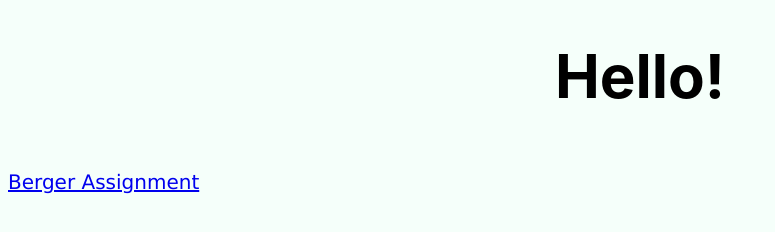
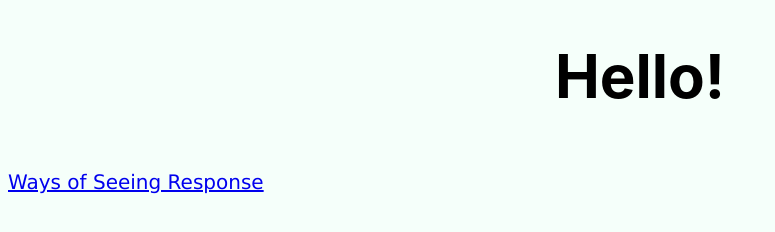
Before and after one commit to JordanChan01/JordanChan01.github.io, a plain HTML site: page index.html in a window 1280 px wide. Shown: the whole page, without its empty margins (0-775 px from the left). Drawn offline with Linux system fonts and the light colour scheme.

Commit message:
Update index.html

```diff
--- a/index.html
+++ b/index.html
@@ -8,4 +8,4 @@
         style = "font-size: 60px;font-family: -apple-system, BlinkMacSystemFont, 'Segoe UI', Roboto, Oxygen, Ubuntu, Cantarell, 'Open Sans', 'Helvetica Neue', sans-serif;text-align: center;">Hello!</h1>
 
 <br>
-<a href = "Feb4HW.html" style="font-size: 20px;font-family: Verdana, Geneva, Tahoma, sans-serif;">Berger Assignment</a>
+<a href = "NWS/index.html" style="font-size: 20px;font-family: Verdana, Geneva, Tahoma, sans-serif;">Ways of Seeing Response</a>
```
